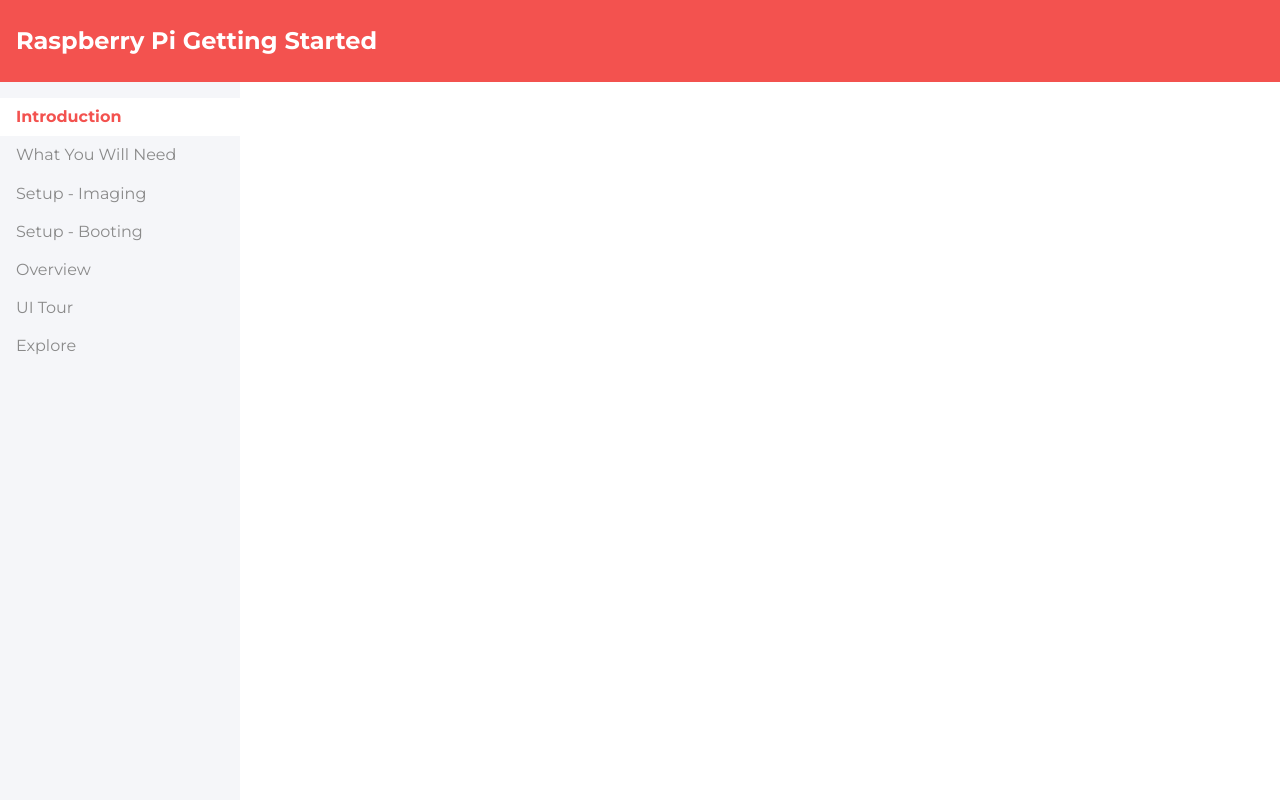
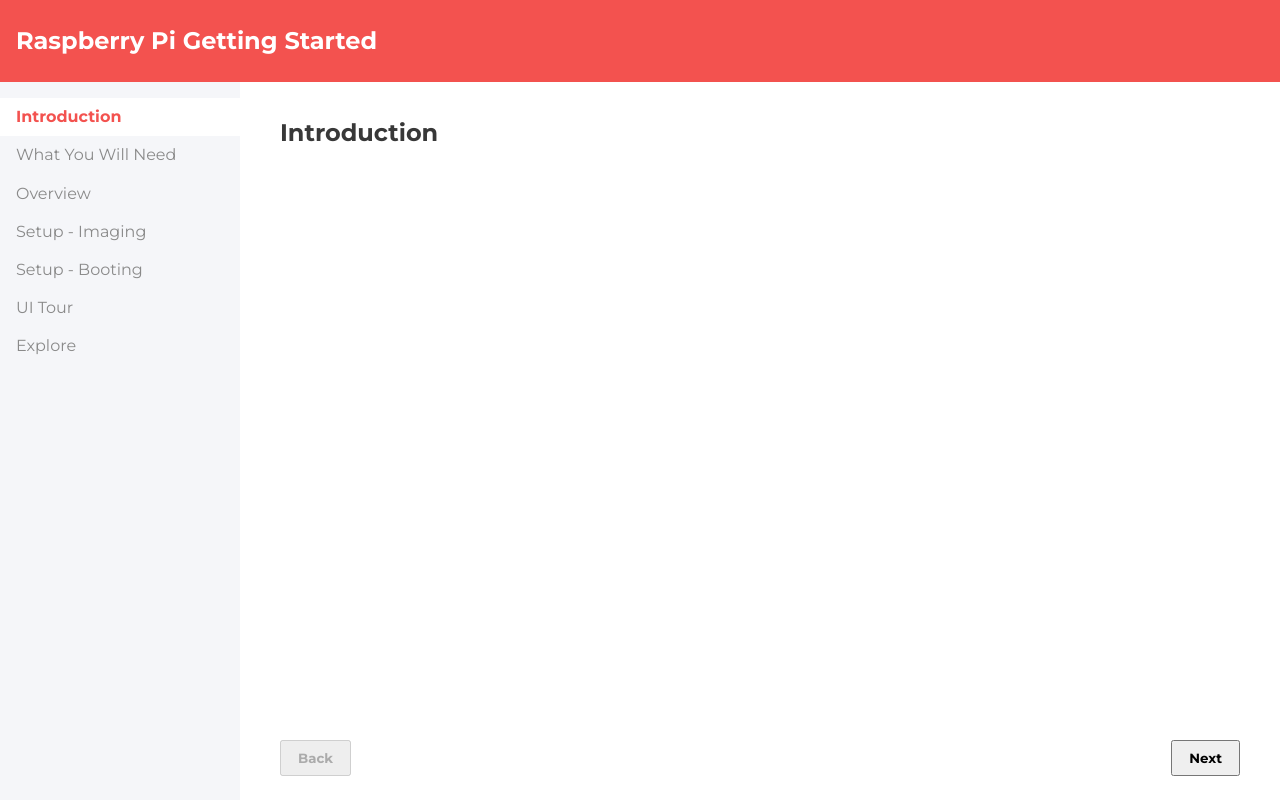
Before and after one commit to RUnroe/RasPiGettingStarted, an Angular app: page /page-1 in a window 1280 px wide. Built offline with nearby package versions, Linux system fonts and the light colour scheme.

Commit message:
Changed order of pages and started work on page component layout

```diff
--- a/src/app/master-page/master-page.component.scss
+++ b/src/app/master-page/master-page.component.scss
@@ -20,6 +20,8 @@ header {
     grid-template-columns: 15em 1fr;
     min-height: calc(100vh - 5.1em);
 }
+
+
 
 nav {
     width:100%;
--- a/src/app/master-page/master-page.component.ts
+++ b/src/app/master-page/master-page.component.ts
@@ -7,12 +7,13 @@ import { GlobalOptions } from '../options';
 })
 export class MasterPageComponent implements OnInit {
   pages = GlobalOptions.pages;
+
   constructor() {
-    console.log(this.pages);
-    console.log(GlobalOptions);
+
   }
 
   ngOnInit(): void {
+
   }
 
 }
--- a/src/app/options.ts
+++ b/src/app/options.ts
@@ -2,9 +2,9 @@ export class GlobalOptions  {
     public static pages = [
         {name: "Introduction", pageNum: 1},
         {name: "What You Will Need", pageNum: 2},
-        {name: "Setup - Imaging", pageNum: 3},
-        {name: "Setup - Booting", pageNum: 4},
-        {name: "Overview", pageNum: 5},
+        {name: "Overview", pageNum: 3},
+        {name: "Setup - Imaging", pageNum: 4},
+        {name: "Setup - Booting", pageNum: 5},
         {name: "UI Tour", pageNum: 6},
         {name: "Explore", pageNum: 7}
     ]
--- a/src/app/page1/page1.component.html
+++ b/src/app/page1/page1.component.html
@@ -1 +1,8 @@
-<h2></h2>
+<h2 class="page-title">{{currPage.name}}</h2>
+<section class="page-body">
+
+</section>
+<section class="change-page-buttons">
+    <button (click)="navigateClick(1)" disabled>Back</button>
+    <button (click)="navigateClick(2)">Next</button>
+</section>
--- a/src/app/page1/page1.component.ts
+++ b/src/app/page1/page1.component.ts
@@ -1,4 +1,7 @@
 import { Component, OnInit } from '@angular/core';
+import { GlobalOptions } from '../options';
+import { Router } from '@angular/router';
+
 
 @Component({
   selector: 'app-page1',
@@ -7,9 +10,21 @@ import { Component, OnInit } from '@angular/core';
 })
 export class Page1Component implements OnInit {
 
-  constructor() { }
+  pages = GlobalOptions.pages;
+  currPage;
+
+  constructor(private router:Router) {
+    for(let page of this.pages) {
+      if(page.pageNum == 1) this.currPage = page;
+    }
+  }
 
   ngOnInit(): void {
   }
 
+
+
+  navigateClick(index:number) {
+    this.router.navigate([`/page-${index}`]);
+  }
 }
--- a/src/options.scss
+++ b/src/options.scss
@@ -4,5 +4,5 @@ $color-bg-secondary: #f5f6f9;
 $color-primary: #f3524f;
 $color-secondary: #363636;
 
-$color-text-primary: #222;
+$color-text-primary: #383838;
 $color-text-secondary: #8a8a8a;
--- a/src/styles.scss
+++ b/src/styles.scss
@@ -1,4 +1,6 @@
 /* You can add global styles to this file, and also import other style files */
+@use "options";
+
 body {
     width: 100%;
     min-height: 100vh;
@@ -6,3 +8,37 @@ body {
     margin:0;
     font-family: 'Montserrat', sans-serif;
 }
+
+
+.page-title {
+    color:options.$color-text-primary;
+}
+
+
+
+#body-section {
+    position: relative;
+    padding:1em 2.5em;
+
+}
+
+.change-page-buttons {
+    bottom:0.5em;
+    padding:1em 2.5em;
+    left:0;
+    right:0;
+    position: absolute;
+    display:flex;
+    justify-content: space-between;
+    button {
+        outline:none;
+        padding:0.6em 1.2em;
+        font-family: "Montserrat", sans-serif;
+        font-weight: bold;
+        &:not(:disabled) {
+            cursor: pointer;
+        }
+    }
+
+
+}
```
